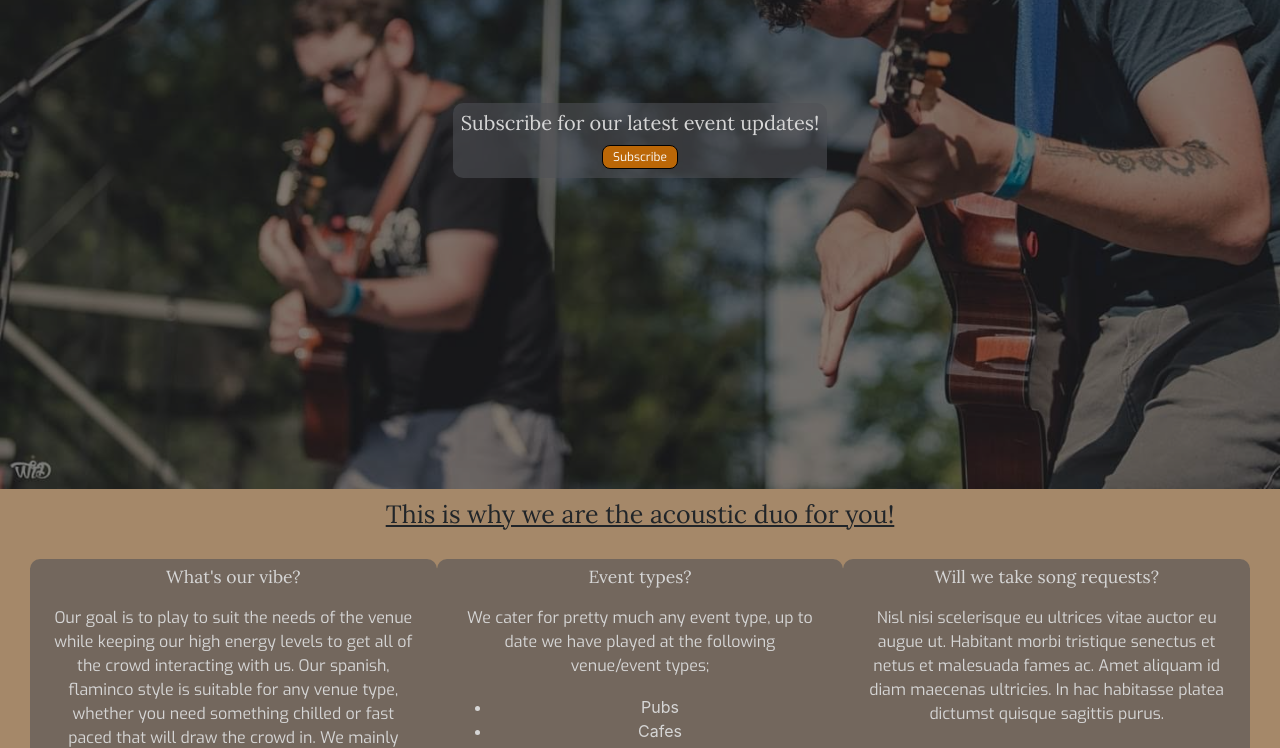
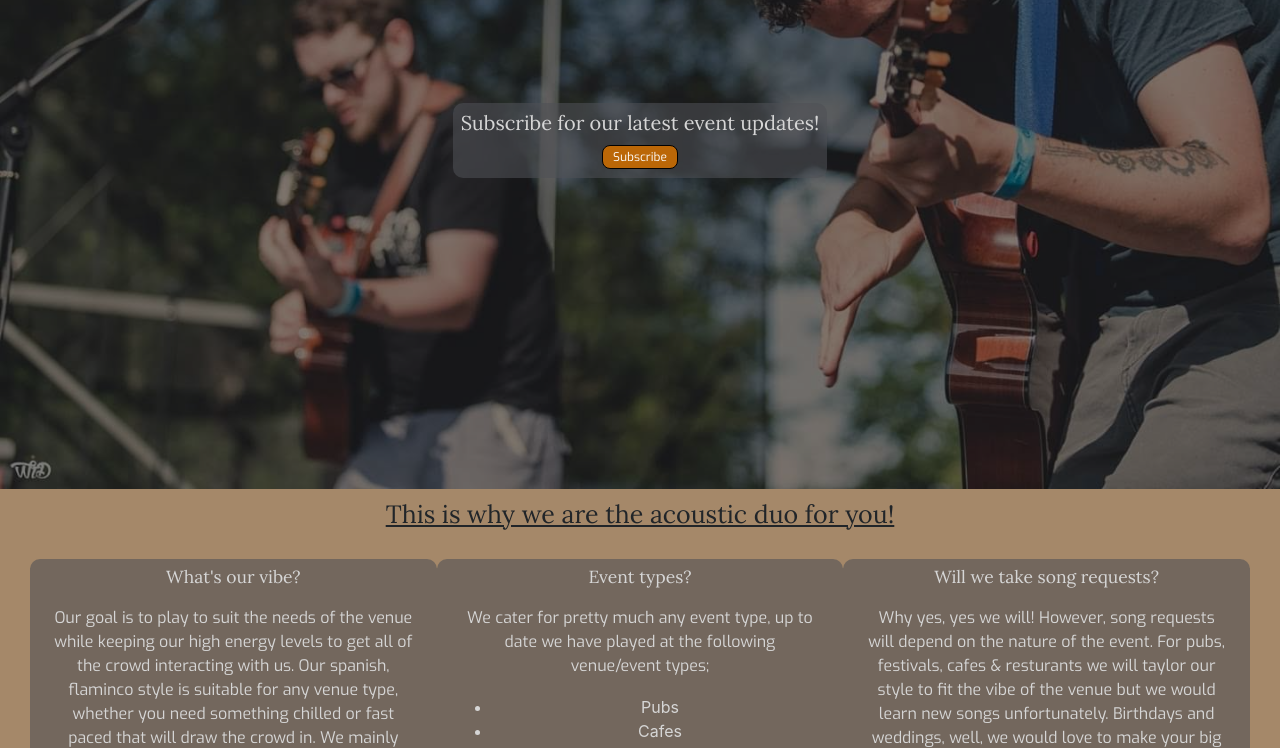
Before and after one commit to KrisieP/Band-Project, a plain HTML site: page index.html in a window 1280 px wide. Shown: the part 195-943 px from the top of the page. Drawn offline with nearby package versions, Linux system fonts and the light colour scheme; a web font is replaced by a local one.

Commit message:
added contents to about us section index.html

```diff
--- a/index.html
+++ b/index.html
@@ -92,9 +92,11 @@
             <div class="col-12 col-md-4 feature-box">
                 <h3 class="feature-box-heads">Will we take song requests?</h3>
                 <p class="feature-box-content">
-                    Nisl nisi scelerisque eu ultrices vitae auctor eu augue ut. Habitant morbi tristique senectus et
-                    netus et malesuada fames ac. Amet aliquam id diam maecenas ultricies. In hac habitasse platea
-                    dictumst quisque sagittis purus.
+                    Why yes, yes we will! However, song requests will depend on the nature of the event. For pubs, festivals, cafes & resturants we will taylor our
+                    style to fit the vibe of the venue but we would learn new songs unfortunately.
+                    Birthdays and weddings, well, we would love to make your big day even more special! We can adpapt most styles of music into our Spanish acoustic vibe
+                    so please be sure to ask when enquiring to availability.
+                    Let's make the day yours!
                 </p>
             </div>
         </div>
```
